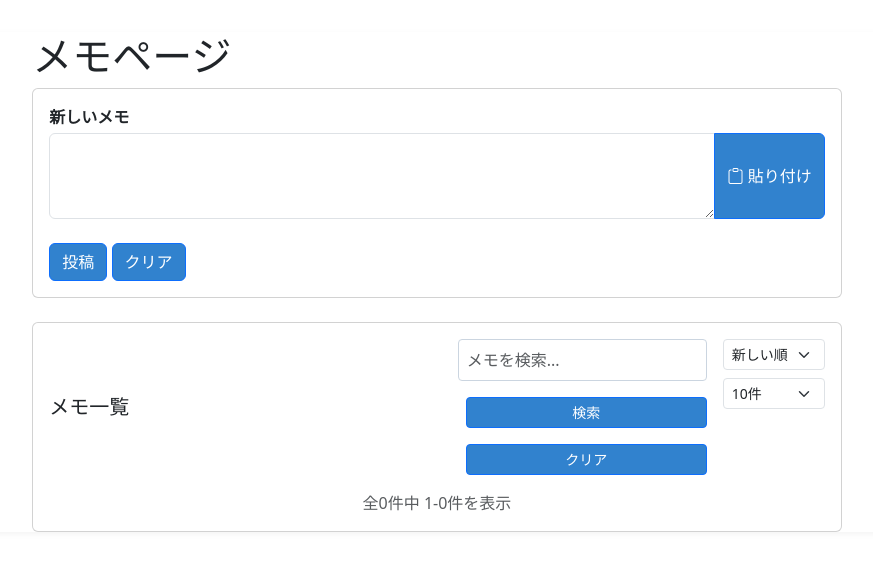
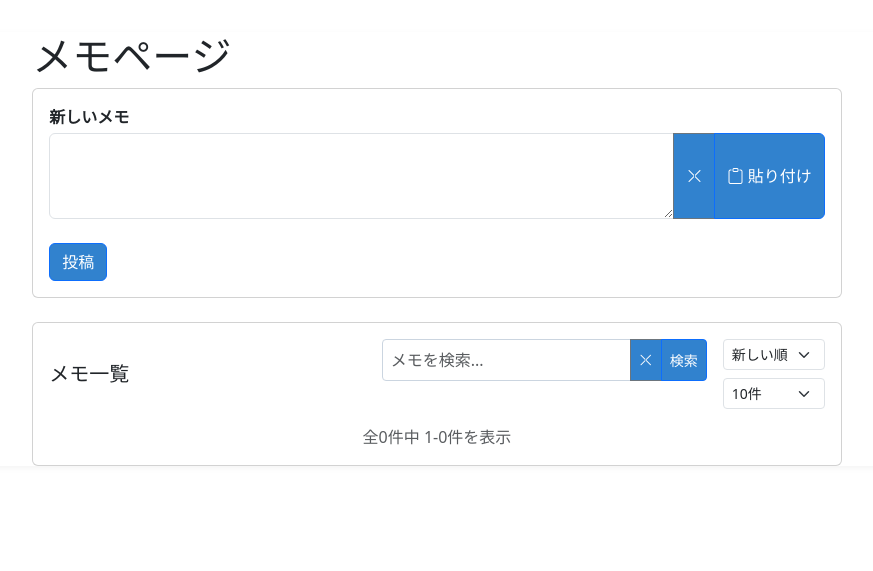
Before and after one commit to yxfhy/web-app-template, a FastAPI app: page /memo in a window 1280 px wide. Shown: the part 56-627 px from the top of the page, without its empty margins (203-1076 px from the left). Run offline with FastAPI, Linux system fonts and the light colour scheme; the visitor is signed in with stand-in values (Sample User, id 1); parts of the project's set-up code (start-up, migrations or seed data) failed here and were passed over; some libraries are stand-ins or nearby versions.

Commit message:
メモ作成フォームにクリアボタンを追加し、検索フォームのクリアボタンをアイコン付きに変更しました。これにより、ユーザーがフォームを簡単にリセットできるようになります。

```diff
--- a/templates/memo.html
+++ b/templates/memo.html
@@ -14,6 +14,9 @@
                             <label for="content">新しいメモ</label>
                             <div class="input-group">
                                 <textarea class="form-control" id="content" name="content" rows="3" required></textarea>
+                                <button type="button" class="btn btn-secondary" onclick="clearMemoForm()">
+                                    <i class="bi bi-x-lg"></i>
+                                </button>
                                 <button type="button" class="btn btn-primary" onclick="pasteFromClipboard()">
                                     <i class="bi bi-clipboard"></i> 貼り付け
                                 </button>
@@ -21,7 +24,6 @@
                         </div>
                         <div class="mt-2">
                             <button type="submit" class="btn btn-primary">投稿</button>
-                            <button type="button" class="btn btn-primary" onclick="clearMemoForm()">クリア</button>
                         </div>
                     </form>
                 </div>
@@ -37,9 +39,13 @@
                             <form method="GET" action="/memo" class="d-flex me-2">
                                 <input type="hidden" name="sort" value="{{ sort }}">
                                 <input type="hidden" name="limit" value="{{ limit }}">
-                                <input type="text" name="search" class="form-control form-control-sm" placeholder="メモを検索..." value="{{ search or '' }}">
-                                <button type="submit" class="btn btn-primary btn-sm ms-2">検索</button>
-                                <button type="button" class="btn btn-primary btn-sm ms-2" onclick="clearSearchForm()">クリア</button>
+                                <div class="input-group">
+                                    <input type="text" name="search" class="form-control form-control-sm" placeholder="メモを検索..." value="{{ search or '' }}">
+                                    <button type="button" class="btn btn-secondary btn-sm" onclick="clearSearchForm()">
+                                        <i class="bi bi-x-lg"></i>
+                                    </button>
+                                    <button type="submit" class="btn btn-primary btn-sm">検索</button>
+                                </div>
                             </form>
                             <!-- 並び順と表示件数の選択 -->
                             <form method="GET" action="/memo" class="d-flex gap-2">
```
